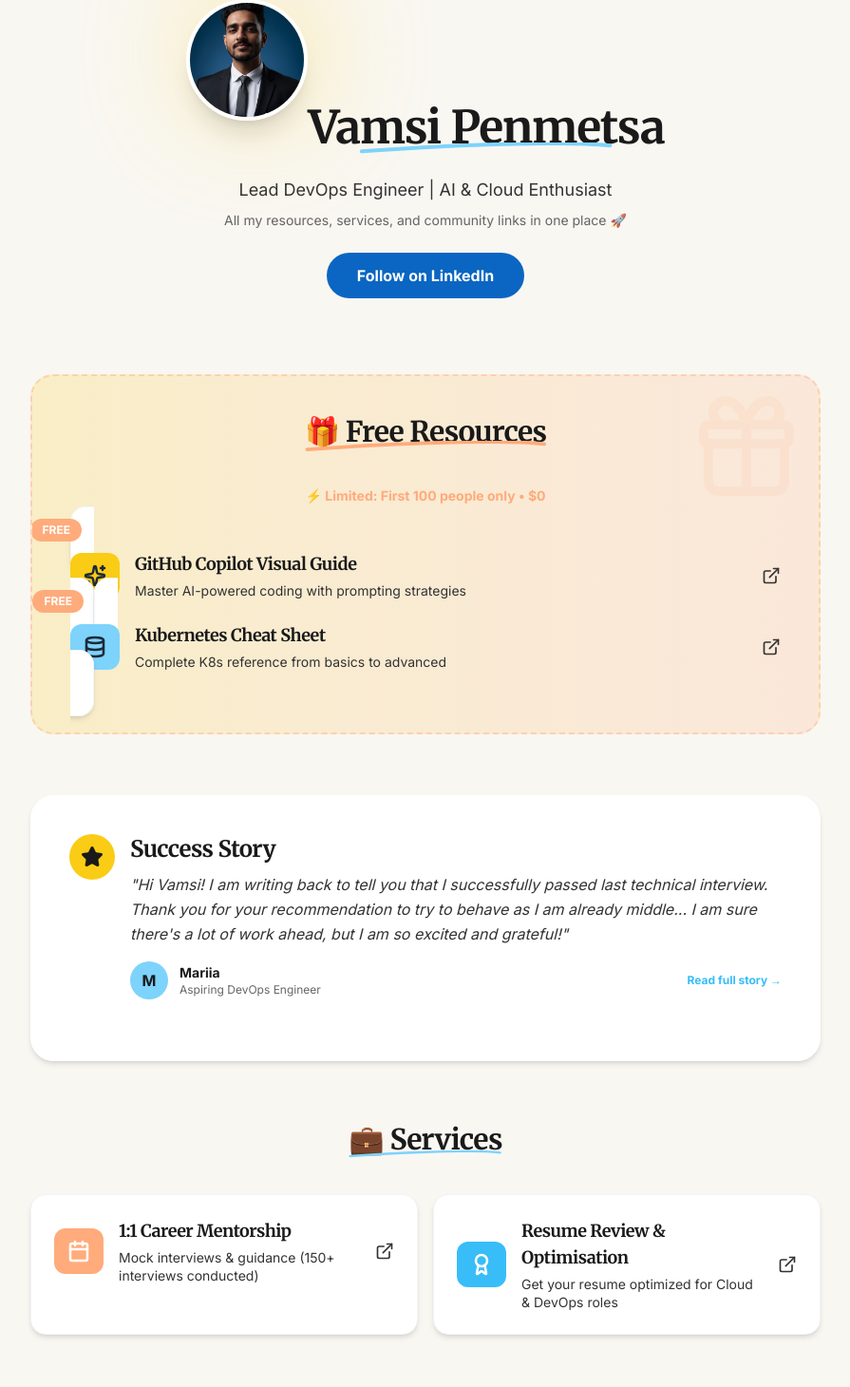
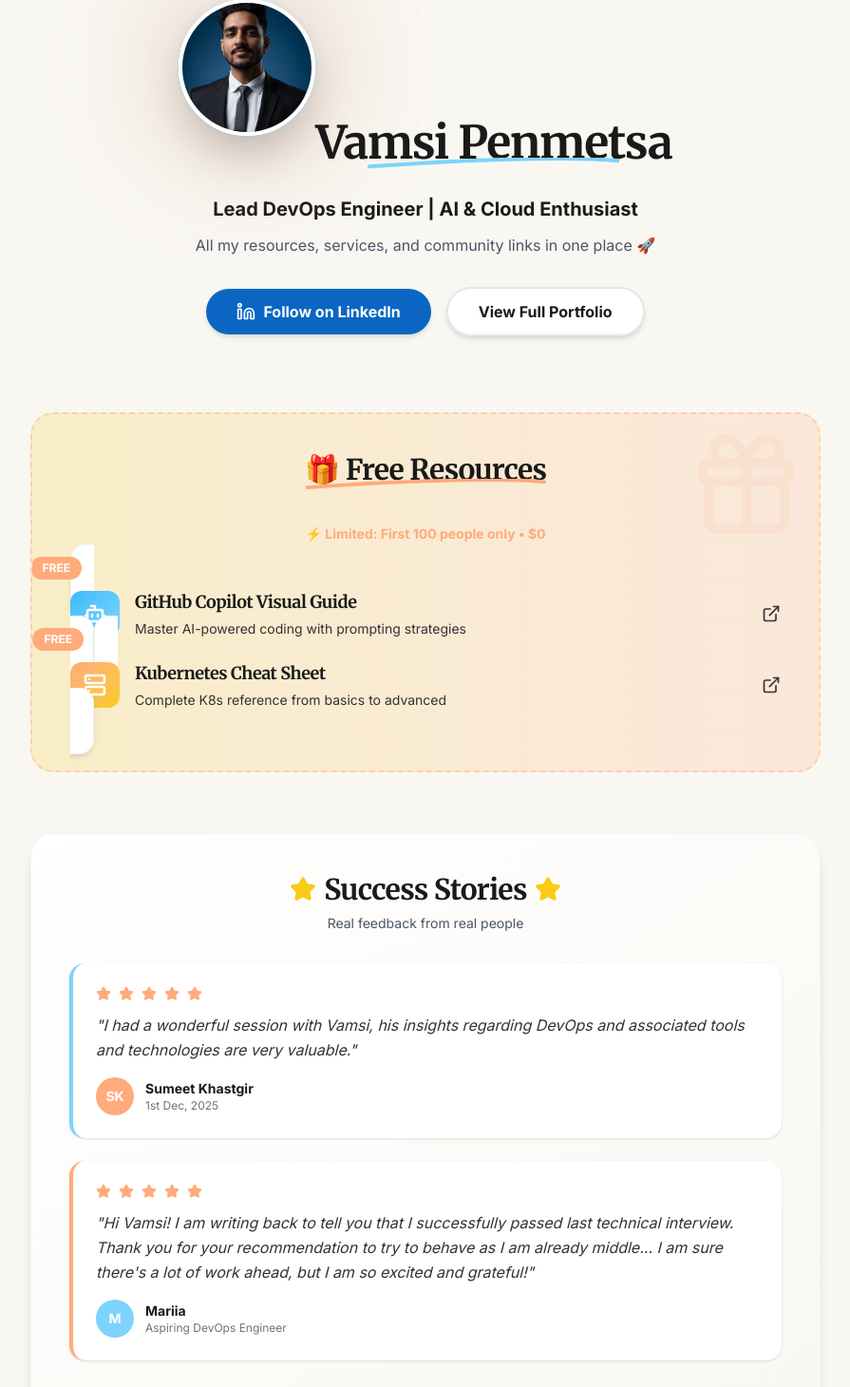
Before and after one commit to vamsipenmetsa/vamsipenmetsa-portfolio, a React (Vite) app: page /vamsipenmetsa-portfolio/links in a window 1280 px wide. Shown: the part 65-1525 px from the top of the page at 95% size, without its empty margins (192-1087 px from the left). Built offline with nearby package versions, Linux system fonts and the light colour scheme.

Commit message:
✨ Improve Links page: Better icons, gradients, testimonials, enhanced hover effects

```diff
--- a/src/Links.jsx
+++ b/src/Links.jsx
@@ -1,5 +1,5 @@
 import React from 'react';
-import { ArrowLeft, ExternalLink, Calendar, Mail, Linkedin, Github, BookOpen, Instagram, Users, Award, Gift, Star, Sparkles, Database } from 'lucide-react';
+import { ArrowLeft, ExternalLink, Calendar, Mail, Linkedin, Github, BookOpen, Instagram, Users, Award, Gift, Star, Bot, Server } from 'lucide-react';
 
 function Links() {
 
@@ -7,18 +7,18 @@ function Links() {
     free: [
       {
         href: "https://vamsipenmetsa.gumroad.com/l/ryfhqh",
-        icon: Sparkles,
-        bg: "bg-ali-yellow",
-        iconColor: "text-gray-800",
+        icon: Bot,
+        bg: "bg-gradient-to-br from-ali-blue-dark to-ali-blue",
+        iconColor: "text-white",
         title: "GitHub Copilot Visual Guide",
         desc: "Master AI-powered coding with prompting strategies",
         badge: "FREE"
       },
       {
         href: "https://vamsipenmetsa.gumroad.com/l/knioda",
-        icon: Database,
-        bg: "bg-ali-blue",
-        iconColor: "text-gray-800",
+        icon: Server,
+        bg: "bg-gradient-to-br from-ali-orange to-ali-yellow",
+        iconColor: "text-white",
         title: "Kubernetes Cheat Sheet",
         desc: "Complete K8s reference from basics to advanced",
         badge: "FREE"
@@ -28,7 +28,7 @@ function Links() {
       {
         href: "https://topmate.io/vamsipenmetsa/1755002",
         icon: Calendar,
-        bg: "bg-ali-orange",
+        bg: "bg-gradient-to-br from-ali-orange to-ali-yellow",
         iconColor: "text-white",
         title: "1:1 Career Mentorship",
         desc: "Mock interviews & guidance (150+ interviews conducted)"
@@ -36,7 +36,7 @@ function Links() {
       {
         href: "https://topmate.io/vamsipenmetsa/1804944?utm_source=public_profile&utm_campaign=vamsipenmetsa",
         icon: Award,
-        bg: "bg-ali-blue-dark",
+        bg: "bg-gradient-to-br from-ali-blue-dark to-ali-blue",
         iconColor: "text-white",
         title: "Resume Review & Optimisation",
         desc: "Get your resume optimized for Cloud & DevOps roles"
@@ -46,7 +46,7 @@ function Links() {
       {
         href: "https://www.linkedin.com/in/vamsipenmetsa",
         icon: Linkedin,
-        bg: "bg-ali-blue-dark",
+        bg: "bg-[#0A66C2]",
         iconColor: "text-white",
         title: "LinkedIn Profile",
         desc: "Professional updates & networking"
@@ -54,7 +54,7 @@ function Links() {
       {
         href: "https://github.com/vamsipenmetsa",
         icon: Github,
-        bg: "bg-ali-heading",
+        bg: "bg-gradient-to-br from-gray-800 to-gray-600",
         iconColor: "text-white",
         title: "GitHub",
         desc: "Open source projects & contributions"
@@ -62,7 +62,7 @@ function Links() {
       {
         href: "https://medium.com/@vamsipenmetsa",
         icon: BookOpen,
-        bg: "bg-ali-heading",
+        bg: "bg-gradient-to-br from-gray-900 to-gray-700",
         iconColor: "text-white",
         title: "Medium Blog",
         desc: "Technical articles & insights"
@@ -70,7 +70,7 @@ function Links() {
       {
         href: "mailto:vamsivarmapenmatsa@gmail.com",
         icon: Mail,
-        bg: "bg-ali-orange",
+        bg: "bg-gradient-to-br from-ali-orange to-ali-yellow",
         iconColor: "text-white",
         title: "Email",
         desc: "vamsivarmapenmatsa@gmail.com"
@@ -80,15 +80,15 @@ function Links() {
       {
         href: "https://linkedin.openinapp.co/groups-13986647",
         icon: Users,
-        bg: "bg-ali-blue",
-        iconColor: "text-gray-800",
+        bg: "bg-gradient-to-br from-ali-blue to-ali-blue-dark",
+        iconColor: "text-white",
         title: "DevOps Professionals Group",
         desc: "Join 15,000+ cloud & DevOps professionals"
       },
       {
         href: "https://www.instagram.com/poland_streets",
         icon: Instagram,
-        bg: "bg-ali-orange",
+        bg: "bg-gradient-to-br from-purple-500 to-pink-500",
         iconColor: "text-white",
         title: "Poland Streets 📸",
         desc: "Curated street photography (3M+ Views)"
@@ -96,15 +96,15 @@ function Links() {
       {
         href: "https://www.instagram.com/international_friends_wawa",
         icon: Instagram,
-        bg: "bg-ali-yellow",
-        iconColor: "text-gray-800",
+        bg: "bg-gradient-to-br from-orange-400 to-pink-400",
+        iconColor: "text-white",
         title: "International Friends Warsaw",
         desc: "Community events & meetups"
       },
       {
         href: "https://www.instagram.com/vamsipenmetsa7",
         icon: Instagram,
-        bg: "bg-ali-blue-dark",
+        bg: "bg-gradient-to-br from-purple-600 to-pink-600",
         iconColor: "text-white",
         title: "Instagram",
         desc: "Personal updates & life"
@@ -117,7 +117,7 @@ function Links() {
       href={href}
       target="_blank"
       rel="noopener noreferrer"
-      className="group bg-white rounded-2xl p-6 hover:-translate-y-2 hover:border-ali-orange transition-all duration-300 shadow-md hover:shadow-2xl border border-gray-100 relative overflow-hidden"
+      className="group bg-white rounded-2xl p-6 hover:-translate-y-2 hover:bg-gradient-to-br hover:from-ali-cream hover:to-white hover:border-ali-orange transition-all duration-300 shadow-md hover:shadow-2xl border border-gray-100 relative overflow-hidden"
     >
       {badge && (
         <span className="absolute top-3 right-3 bg-ali-orange text-white text-xs font-bold px-3 py-1 rounded-full z-10 animate-pulse">
@@ -161,11 +161,12 @@ function Links() {
       <section className="pt-16 pb-12 px-4 sm:px-6 lg:px-8 max-w-4xl mx-auto">
         <div className="text-center mb-8 relative">
           <div className="relative inline-block mb-6">
-            <div className="absolute -top-2 -right-2 w-32 h-32 bg-ali-yellow rounded-full blur-3xl opacity-40"></div>
+            <div className="absolute -top-2 -right-2 w-40 h-40 bg-ali-blue rounded-full blur-3xl opacity-20 animate-pulse"></div>
+            <div className="absolute -bottom-2 -left-2 w-40 h-40 bg-ali-orange rounded-full blur-3xl opacity-20 animate-pulse" style={{animationDelay: '1s'}}></div>
             <img
               src="./vamsi-profile.jpg"
               alt="Vamsi Penmetsa"
-              className="w-32 h-32 rounded-full border-4 border-white shadow-xl mx-auto object-cover object-[center_20%] relative z-10"
+              className="w-36 h-36 rounded-full border-4 border-white shadow-2xl mx-auto object-cover object-[center_20%] relative z-10 ring-4 ring-ali-blue/10"
             />
           </div>
           <h1 className="text-4xl md:text-5xl font-serif font-bold text-ali-heading mb-3 relative inline-block">
@@ -174,13 +175,17 @@ function Links() {
               <path d="M2.00025 7.00001C45.9184 3.66668 156.667 -2.33332 198.001 2.50001" stroke="currentColor" strokeWidth="3" strokeLinecap="round" />
             </svg>
           </h1>
-          <p className="text-lg text-ali-text mt-4 font-sans">Lead DevOps Engineer | AI & Cloud Enthusiast</p>
-          <p className="text-sm text-ali-text mt-2 font-sans max-w-2xl mx-auto opacity-75">
+          <p className="text-xl text-ali-heading mt-5 font-sans font-bold">Lead DevOps Engineer | AI & Cloud Enthusiast</p>
+          <p className="text-base text-gray-600 mt-3 font-sans max-w-2xl mx-auto">
             All my resources, services, and community links in one place 🚀
           </p>
-          <div className="mt-6">
-            <a href="https://www.linkedin.com/comm/mynetwork/discovery-see-all?usecase=PEOPLE_FOLLOWS&followMember=vamsipenmetsa" target="_blank" rel="noopener noreferrer" className="inline-flex items-center justify-center px-8 py-3 bg-[#0A66C2] text-white rounded-full font-bold hover:bg-[#004182] hover:shadow-xl transition-all transform hover:scale-105">
+          <div className="flex flex-col sm:flex-row gap-4 justify-center items-center mt-8">
+            <a href="https://www.linkedin.com/comm/mynetwork/discovery-see-all?usecase=PEOPLE_FOLLOWS&followMember=vamsipenmetsa" target="_blank" rel="noopener noreferrer" className="inline-flex items-center justify-center px-8 py-3 bg-[#0A66C2] text-white rounded-full font-bold hover:bg-[#004182] hover:shadow-xl transition-all transform hover:scale-105 shadow-md">
+              <Linkedin size={20} className="mr-2" />
               Follow on LinkedIn
+            </a>
+            <a href="/vamsipenmetsa-portfolio" className="inline-flex items-center justify-center px-8 py-3 bg-white text-ali-heading border-2 border-gray-200 rounded-full font-bold hover:border-ali-orange hover:text-ali-orange transition-all shadow-md">
+              View Full Portfolio
             </a>
           </div>
         </div>
@@ -209,30 +214,70 @@ function Links() {
           </div>
         </section>
 
-        {/* SUCCESS STORY */}
-        <section className="bg-white rounded-3xl p-8 md:p-10 border border-white shadow-md">
-          <div className="flex items-start gap-4 mb-6">
-            <div className="bg-ali-yellow rounded-full p-3 flex-shrink-0">
-              <Star className="text-ali-heading" size={24} fill="currentColor" />
+        {/* SUCCESS STORIES */}
+        <section className="bg-gradient-to-br from-white to-ali-cream/50 rounded-3xl p-8 md:p-10 border border-gray-100 shadow-lg">
+          <div className="text-center mb-8">
+            <div className="inline-flex items-center gap-2 mb-2">
+              <Star className="text-ali-yellow" size={28} fill="currentColor" />
+              <h3 className="text-3xl font-serif font-bold text-ali-heading">Success Stories</h3>
+              <Star className="text-ali-yellow" size={28} fill="currentColor" />
             </div>
-            <div>
-              <h3 className="text-2xl font-serif font-bold text-ali-heading mb-2">Success Story</h3>
-              <blockquote className="text-ali-text italic leading-relaxed font-sans">
+            <p className="text-sm text-gray-600">Real feedback from real people</p>
+          </div>
+
+          <div className="space-y-6">
+            {/* Testimonial 1 - Sumeet */}
+            <div className="bg-white rounded-2xl p-6 border-l-4 border-ali-blue shadow-sm hover:shadow-md transition-shadow">
+              <div className="flex items-center gap-2 mb-3">
+                <Star className="text-ali-orange" size={16} fill="currentColor" />
+                <Star className="text-ali-orange" size={16} fill="currentColor" />
+                <Star className="text-ali-orange" size={16} fill="currentColor" />
+                <Star className="text-ali-orange" size={16} fill="currentColor" />
+                <Star className="text-ali-orange" size={16} fill="currentColor" />
+              </div>
+              <blockquote className="text-ali-text italic leading-relaxed font-sans mb-4">
+                "I had a wonderful session with Vamsi, his insights regarding DevOps and associated tools and technologies are very valuable."
+              </blockquote>
+              <div className="flex items-center gap-3">
+                <div className="w-10 h-10 bg-ali-orange rounded-full flex items-center justify-center text-white font-bold text-sm">
+                  SK
+                </div>
+                <div>
+                  <p className="font-bold text-ali-heading text-sm">Sumeet Khastgir</p>
+                  <p className="text-xs text-gray-500">1st Dec, 2025</p>
+                </div>
+              </div>
+            </div>
+
+            {/* Testimonial 2 - Mariia */}
+            <div className="bg-white rounded-2xl p-6 border-l-4 border-ali-orange shadow-sm hover:shadow-md transition-shadow">
+              <div className="flex items-center gap-2 mb-3">
+                <Star className="text-ali-orange" size={16} fill="currentColor" />
+                <Star className="text-ali-orange" size={16} fill="currentColor" />
+                <Star className="text-ali-orange" size={16} fill="currentColor" />
+                <Star className="text-ali-orange" size={16} fill="currentColor" />
+                <Star className="text-ali-orange" size={16} fill="currentColor" />
+              </div>
+              <blockquote className="text-ali-text italic leading-relaxed font-sans mb-4">
                 "Hi Vamsi! I am writing back to tell you that I successfully passed last technical interview. Thank you for your recommendation to try to behave as I am already middle... I am sure there's a lot of work ahead, but I am so excited and grateful!"
               </blockquote>
-              <div className="mt-4 flex items-center gap-3">
-                <div className="w-10 h-10 bg-ali-blue rounded-full flex items-center justify-center text-ali-heading font-bold">
+              <div className="flex items-center gap-3">
+                <div className="w-10 h-10 bg-ali-blue rounded-full flex items-center justify-center text-white font-bold text-sm">
                   M
                 </div>
                 <div>
                   <p className="font-bold text-ali-heading text-sm">Mariia</p>
-                  <p className="text-xs text-ali-text opacity-75">Aspiring DevOps Engineer</p>
+                  <p className="text-xs text-gray-500">Aspiring DevOps Engineer</p>
                 </div>
-                <a href="https://topmate.io/vamsipenmetsa/1755002" target="_blank" rel="noopener noreferrer" className="ml-auto text-xs font-bold text-ali-blue-dark hover:underline">
-                  Read full story →
-                </a>
               </div>
             </div>
+          </div>
+
+          <div className="text-center mt-6">
+            <a href="https://topmate.io/vamsipenmetsa/1755002" target="_blank" rel="noopener noreferrer" className="inline-flex items-center gap-2 text-sm font-bold text-ali-blue-dark hover:text-ali-orange transition-colors">
+              Read more stories
+              <ExternalLink size={16} />
+            </a>
           </div>
         </section>
 
```
